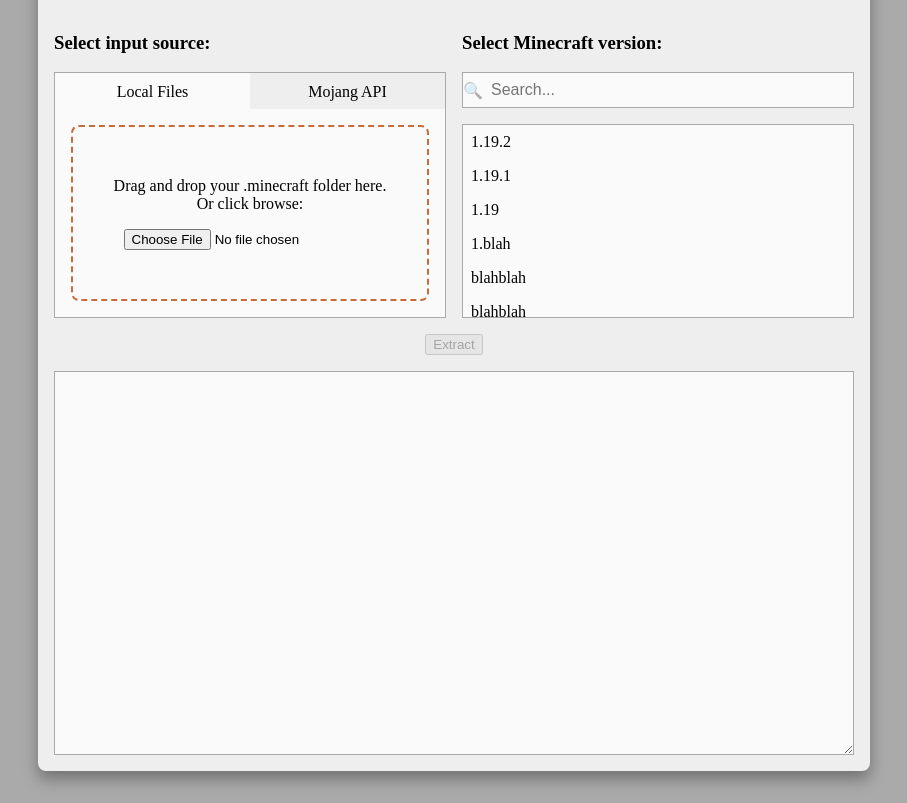
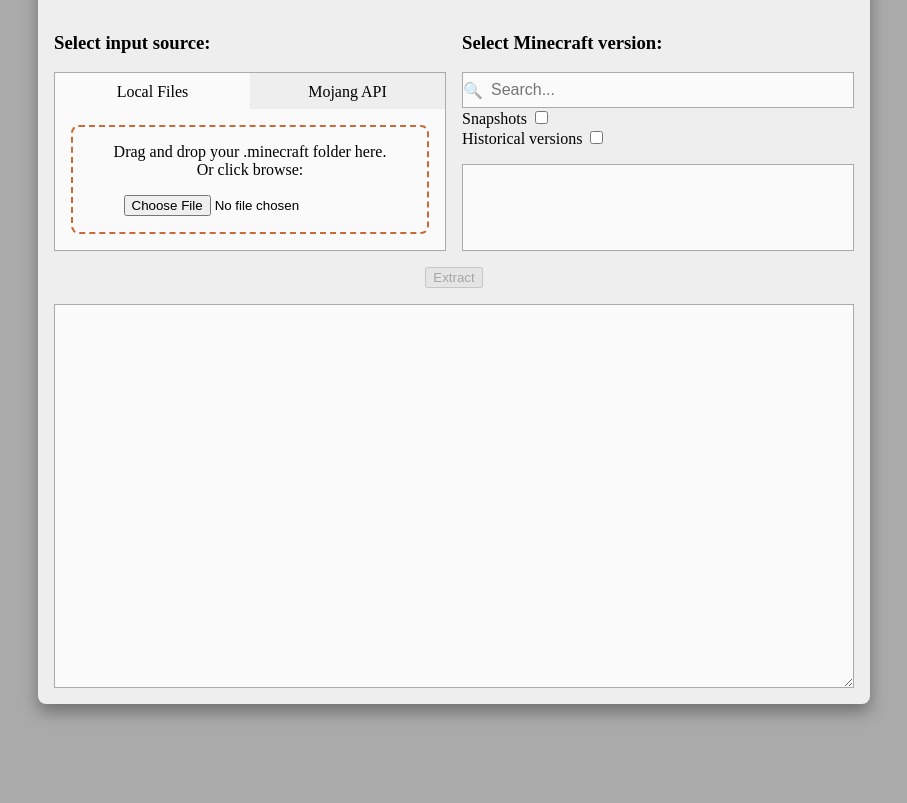
Before and after one commit to JackDotJS/minecraft-asset-extractor, a website built with Vite: page index.html in a window 1280 px wide. Shown: the part 223-1026 px from the top of the page, without its empty margins (186-1093 px from the left). After the commit the page ends 959 px from the top, so only its background shows below. Built offline with nearby package versions, Linux system fonts and the light colour scheme; files whose address does not match are found by name.

Commit message:
version search

```diff
--- a/index.html
+++ b/index.html
@@ -96,33 +96,10 @@
           <input type="search" id="version-search" placeholder="Search..." autocomplete="off">
         </div>
 
-        <ul id="version-list" class="optbox" tabindex="-1">
-          <li tabindex="0">1.19.2</li>
-          <li tabindex="0">1.19.1</li>
-          <li tabindex="0">1.19</li>
-          <li tabindex="0">1.blah</li>
-          <li tabindex="0">blahblah</li>
-          <li tabindex="0">blahblah</li>
-          <li tabindex="0">blahblah</li>
-          <li tabindex="0">blahblah</li>
-          <li tabindex="0">blahblah</li>
-          <li tabindex="0">blahblah</li>
-          <li tabindex="0">blahblah</li>
-          <li tabindex="0">blahblah</li>
-          <li tabindex="0">blahblah</li>
-          <li tabindex="0">blahblah</li>
-          <li tabindex="0">blahblah</li>
-          <li tabindex="0">blahblah</li>
-          <li tabindex="0">blahblah</li>
-          <li tabindex="0">blahblah</li>
-          <li tabindex="0">blahblah</li>
-          <li tabindex="0">blahblah</li>
-          <li tabindex="0">blahblah</li>
-          <li tabindex="0">blahblah</li>
-          <li tabindex="0">blahblah</li>
-          <li tabindex="0">blahblah</li>
+        <label>Snapshots <input type="checkbox" id="snapshotversions"></label>
+        <label>Historical versions <input type="checkbox" id="historicalversions"></label>
 
-        </ul>
+        <ul id="version-list" class="optbox" tabindex="-1"></ul>
       </div>
     </section>
 
--- a/src/index.ts
+++ b/src/index.ts
@@ -7,6 +7,9 @@
 const fileselect = document.querySelector(`#mcfolder`);
 const filedrop = document.querySelector(`#filezone`);
 const startbutton = document.querySelector(`#extract`);
+const versionlist = document.querySelector(`#version-list`);
+const snapshots = document.querySelector(`#snapshotversions`);
+const historical = document.querySelector(`#historicalversions`);
 
 let ghbuild = "";
 let ghrev = "";
@@ -46,6 +49,24 @@
     `UserAgent: ${navigator.userAgent}`
   ].join(`\n`));
 }).catch(console.warn);
+
+async function fetchVersions(snapshots: boolean, historical: boolean) {
+  versionlist.innerHTML = ``;
+  fetch(`https://piston-meta.mojang.com/mc/game/version_manifest_v2.json`).then(async (result) => {
+    const json = await result.json();
+    json.versions.forEach((version: Object) => {
+      if (snapshots === false && /[0-9]+w|pre|rc|3D/gi.test(version.id)) return;
+      if (historical === false && /rd|c0.|a1.|b1.|inf/gi.test(version.id)) return;
+
+      let option = document.createElement("li");
+      option.tabIndex = 0;
+      option.innerHTML = version.id;
+      versionlist?.append(option);
+	  });
+  })
+}
+
+fetchVersions(false, false);
 
 /**
    * force reset file selection and extract buttons on page load to prevent weirdness
@@ -125,3 +146,11 @@
     alert(`No files selected!`);
   }
 });
+
+snapshots?.addEventListener(`change`, () => {
+  fetchVersions(snapshots?.checked, historical?.checked)
+});
+
+historical?.addEventListener(`change`, () => {
+  fetchVersions(snapshots?.checked, historical?.checked)
+});
```
